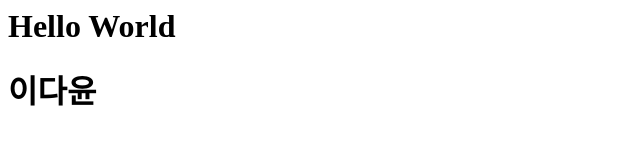
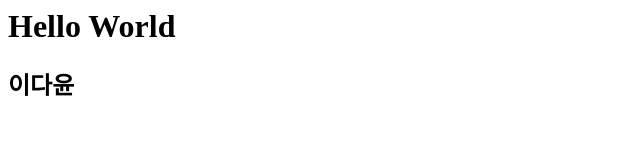
Before and after one commit to ekdbs/my-project2, a plain HTML site: page index.html in a window 1280 px wide. Shown: the whole page, without its empty margins (0-640 px from the left). Drawn offline with Linux system fonts and the light colour scheme.

Commit message:
이름 크기 변경

```diff
--- a/index.html
+++ b/index.html
@@ -4,6 +4,6 @@
     </head>
     <body>
         <h1>Hello World</h1>
-        <h1>이다윤</h1>
+        <h2>이다윤</h2>
     </body>
 </html>
```
